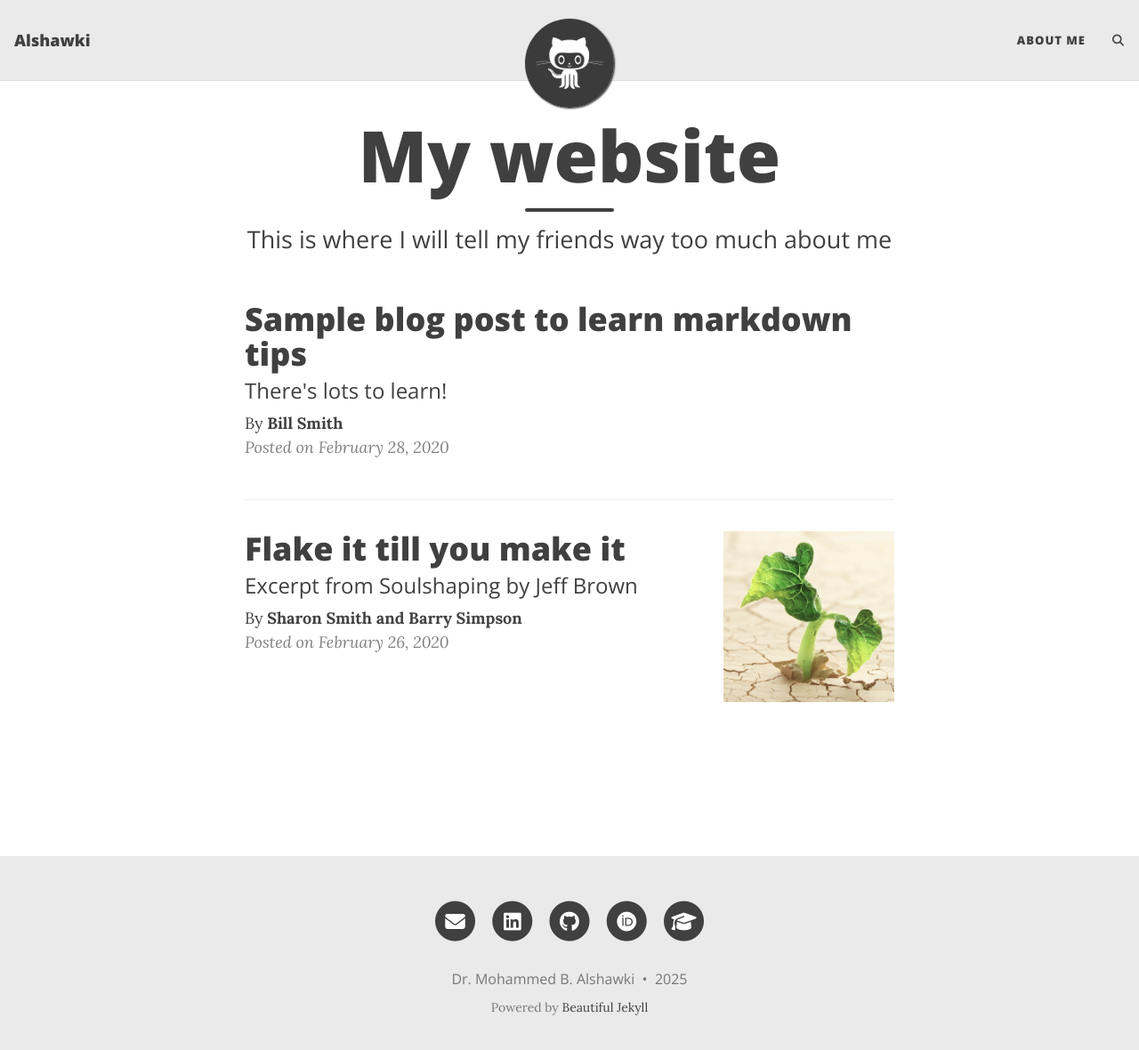
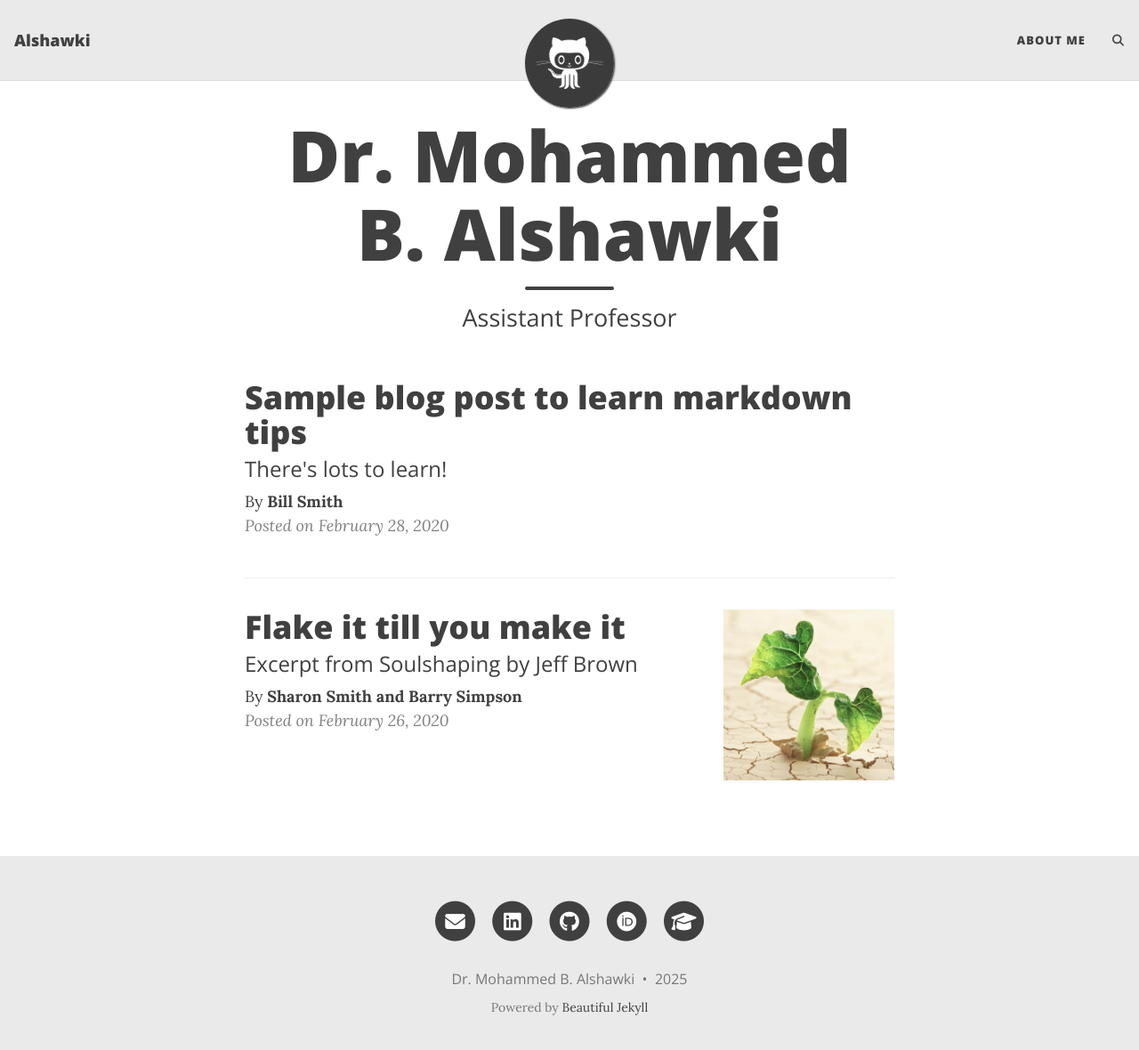
Before and after one commit to malshawki/malshawki.github.io, a Jekyll site: the page built from index.html, in a window 1280 px wide and 1193 px high. Shown: the top 1180 px of the window at 89% size. Built offline with Jekyll 4.4.1, drawn with Linux system fonts in a browser that asks for light colours; the list of posts is cut into pages by our own code; comment, search, counter and statistics services are not loaded.

Commit message:
Update index.html

```diff
--- a/index.html
+++ b/index.html
@@ -1,5 +1,5 @@
 ---
 layout: home
-title: My website
-subtitle: This is where I will tell my friends way too much about me
+title: Dr. Mohammed B. Alshawki
+subtitle: Assistant Professor
 ---
```
